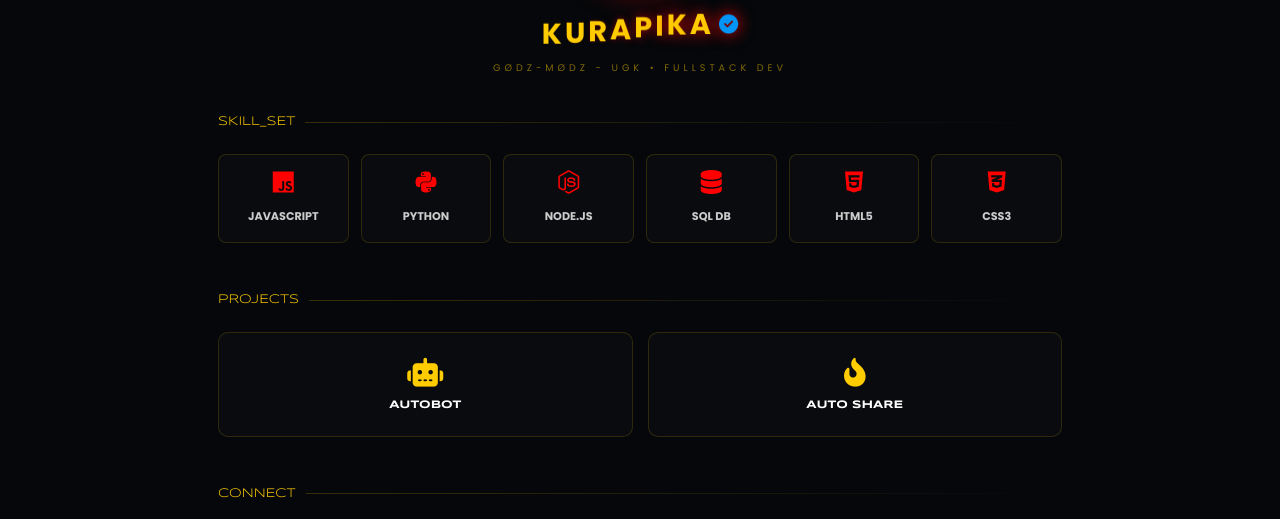
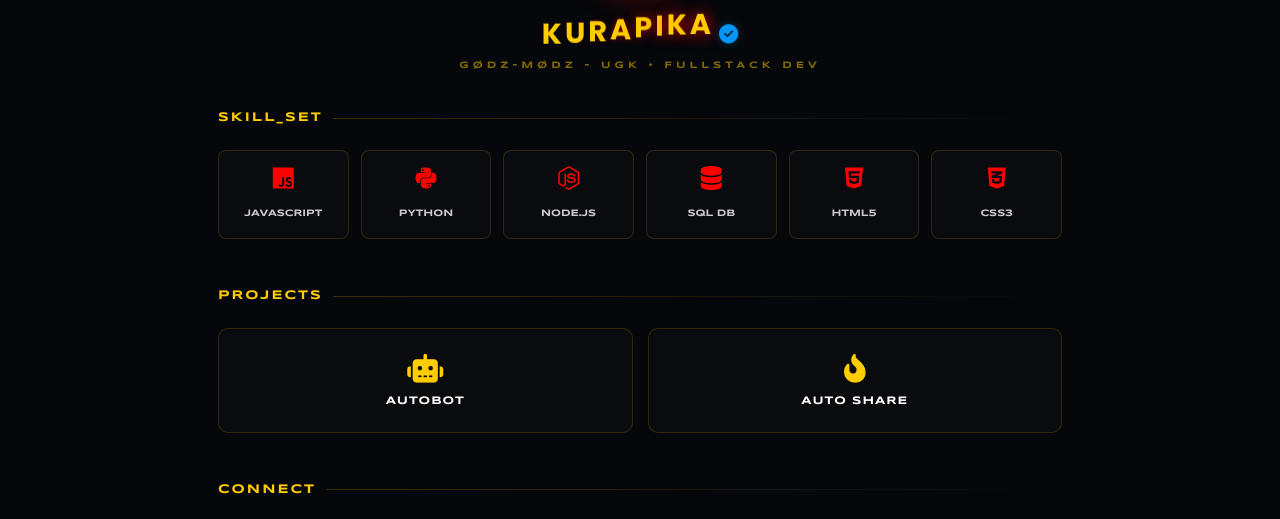
Before and after one commit to AsHLeYCuTe2007/PERSONAL-WEBSITE-PORTFOLIO-, a website: page public/index.html in a window 1280 px wide. Shown: the part 243-762 px from the top of the page. Drawn offline with nearby package versions, Linux system fonts and the light colour scheme.

Commit message:
Update index.html

```diff
--- a/public/index.html
+++ b/public/index.html
@@ -24,6 +24,7 @@
             outline: none;
         }
         body { background-color: var(--bg); color: #fff; overflow-x: hidden; padding-bottom: 60px; cursor: pointer; }
+
         .hero { position: relative; width: 100%; display: flex; flex-direction: column; align-items: center; }
         .cover-area {
             width: 100%; height: 180px;
@@ -33,6 +34,7 @@
             border-bottom: 2px solid var(--accent);
             transition: background 0.5s ease-in-out;
         }
+
         .profile-container { margin-top: -60px; text-align: center; z-index: 10; }
         .profile-hex {
             width: 120px; height: 120px; padding: 4px; background: var(--bg);
@@ -40,31 +42,62 @@
             box-shadow: 0 0 30px rgba(255, 0, 0, 0.3); border: 2px solid var(--gold);
         }
         .profile-hex img { width: 100%; height: 100%; border-radius: 50%; object-fit: cover; }
-        .name-wrapper { margin-top: 15px; display: flex; gap: 3px; justify-content: center; align-items: center; font-family: 'Syncopate', sans-serif; }
+
+        .name-wrapper {
+            margin-top: 15px;
+            display: flex;
+            gap: 3px;
+            justify-content: center;
+            align-items: center;
+            font-family: 'Syncopate', sans-serif;
+        }
+
         .wave-letter {
             font-size: 1.8rem; font-weight: 700; color: var(--gold);
             text-transform: uppercase; display: inline-block;
             animation: moveWave 2.5s ease-in-out infinite;
             animation-delay: calc(0.15s * var(--i));
         }
+
         .verified-badge {
             font-size: 1.2rem;
             color: var(--blue);
             margin-left: 5px;
-            animation: moveWave 2.5s ease-in-out infinite;
-            animation-delay: 1.35s;
+            filter: drop-shadow(0 0 5px rgba(0, 149, 246, 0.3));
         }
+
         @keyframes moveWave {
             0%, 100% { transform: translateY(0); }
             50% { transform: translateY(-10px); filter: drop-shadow(0 0 8px var(--accent)); }
         }
-        .tagline { text-align: center; color: var(--gold); opacity: 0.5; letter-spacing: 4px; font-size: 0.6rem; margin-top: 5px; text-transform: uppercase; }
+
+        .tagline {
+            text-align: center;
+            color: var(--gold);
+            opacity: 0.5;
+            letter-spacing: 4px;
+            font-size: 0.6rem;
+            margin-top: 5px;
+            text-transform: uppercase;
+            font-family: 'Syncopate', sans-serif;
+            font-weight: 700;
+        }
+
         section { padding: 40px 10% 10px; max-width: 1100px; margin: 0 auto; width: 100%; }
+
         .section-header {
-            font-family: 'Syncopate', sans-serif; font-size: 0.8rem;
-            color: var(--gold); margin-bottom: 25px; display: flex; align-items: center; gap: 10px;
+            font-family: 'Syncopate', sans-serif;
+            font-size: 0.8rem;
+            font-weight: 700;
+            color: var(--gold);
+            margin-bottom: 25px;
+            display: flex;
+            align-items: center;
+            gap: 10px;
+            letter-spacing: 2px;
         }
         .section-header::after { content: ""; height: 1px; flex-grow: 1; background: linear-gradient(to right, var(--gold), transparent); opacity: 0.2; }
+
         .stack-grid { display: grid; grid-template-columns: repeat(auto-fill, minmax(130px, 1fr)); gap: 12px; }
         .stack-item {
             background: var(--glass);
@@ -74,23 +107,19 @@
             text-align: center;
             transition: 0.2s ease;
         }
-        .stack-item:active {
-            background: var(--accent);
-            box-shadow: 0 0 15px var(--accent);
-            transform: translateY(-3px);
-        }
         .stack-item i { font-size: 1.5rem; color: var(--accent); margin-bottom: 8px; display: block; }
-        .stack-item span { font-size: 0.7rem; font-weight: 700; color: #ccc; }
+        .stack-item span { font-family: 'Syncopate', sans-serif; font-size: 0.6rem; font-weight: 700; color: #ccc; }
+
         .mission-grid { display: grid; grid-template-columns: repeat(auto-fit, minmax(240px, 1fr)); gap: 15px; }
         .mission-card {
             background: var(--glass); border: 1px solid var(--glass-border);
             padding: 25px 15px; border-radius: 10px; text-decoration: none;
             transition: 0.4s; text-align: center; display: flex; flex-direction: column; align-items: center;
         }
-        .mission-card:active { background: var(--gold); }
-        .mission-card:active i, .mission-card:active h3 { color: #000; }
+        .mission-card:active { background: var(--gold); transform: scale(0.95); }
         .mission-card i { font-size: 1.8rem; color: var(--gold); margin-bottom: 12px; }
-        .mission-card h3 { font-family: 'Syncopate', sans-serif; font-size: 0.7rem; color: #fff; }
+        .mission-card h3 { font-family: 'Syncopate', sans-serif; font-size: 0.7rem; color: #fff; letter-spacing: 1px; }
+
         .chat-container {
             background: rgba(255, 255, 255, 0.02);
             border: 1px solid var(--glass-border);
@@ -114,12 +143,20 @@
         <div class="profile-container">
             <div class="profile-hex"><img src="https://i.gifer.com/94k1.gif" alt="Kurapika"></div>
             <div class="name-wrapper">
-                <span class="wave-letter" style="--i:1">K</span><span class="wave-letter" style="--i:2">U</span><span class="wave-letter" style="--i:3">R</span><span class="wave-letter" style="--i:4">A</span><span class="wave-letter" style="--i:5">P</span><span class="wave-letter" style="--i:6">I</span><span class="wave-letter" style="--i:7">K</span><span class="wave-letter" style="--i:8">A</span>
+                <span class="wave-letter" style="--i:1">K</span>
+                <span class="wave-letter" style="--i:2">U</span>
+                <span class="wave-letter" style="--i:3">R</span>
+                <span class="wave-letter" style="--i:4">A</span>
+                <span class="wave-letter" style="--i:5">P</span>
+                <span class="wave-letter" style="--i:6">I</span>
+                <span class="wave-letter" style="--i:7">K</span>
+                <span class="wave-letter" style="--i:8">A</span>
                 <i class="fas fa-check-circle verified-badge"></i>
             </div>
             <p class="tagline">GØDZ-MØDZ - UGK • Fullstack Dev</p>
         </div>
     </header>
+
     <section id="stack">
         <div class="section-header">SKILL_SET</div>
         <div class="stack-grid">
@@ -131,6 +168,7 @@
             <div class="stack-item"><i class="fab fa-css3-alt"></i><span>CSS3</span></div>
         </div>
     </section>
+
     <section id="missions">
         <div class="section-header">PROJECTS</div>
         <div class="mission-grid">
@@ -138,6 +176,7 @@
             <a href="https://kurapika-godz.onrender.com" class="mission-card" target="_blank"><i class="fas fa-fire-alt"></i><h3>AUTO SHARE</h3></a>
         </div>
     </section>
+
     <section id="socials">
         <div class="section-header">CONNECT</div>
         <div class="mission-grid">
@@ -145,6 +184,7 @@
             <a href="https://discord.com/users/JzSanji" class="mission-card" target="_blank"><i class="fab fa-discord"></i><h3>DISCORD</h3></a>
         </div>
     </section>
+
     <section id="ai-section">
         <div class="section-header">KURAPIKA_BOT • AI</div>
         <div class="chat-container">
@@ -158,6 +198,7 @@
             </div>
         </div>
     </section>
+
     <script>
         const covers = [
             'https://i.gifer.com/CnZd.gif',
@@ -171,6 +212,7 @@
             coverEl.style.backgroundImage = `linear-gradient(to bottom, transparent, var(--bg)), url('${randomImg}')`;
         }
         setRandomCover();
+
         const music = document.getElementById('bgMusic');
         let isStarted = false;
         document.body.addEventListener('click', () => {
@@ -178,6 +220,7 @@
                 music.play().then(() => isStarted = true).catch(e => {});
             }
         }, { once: false });
+
         async function sendMessage() {
             const input = document.getElementById('userInput');
             const box = document.getElementById('chatBox');
```
